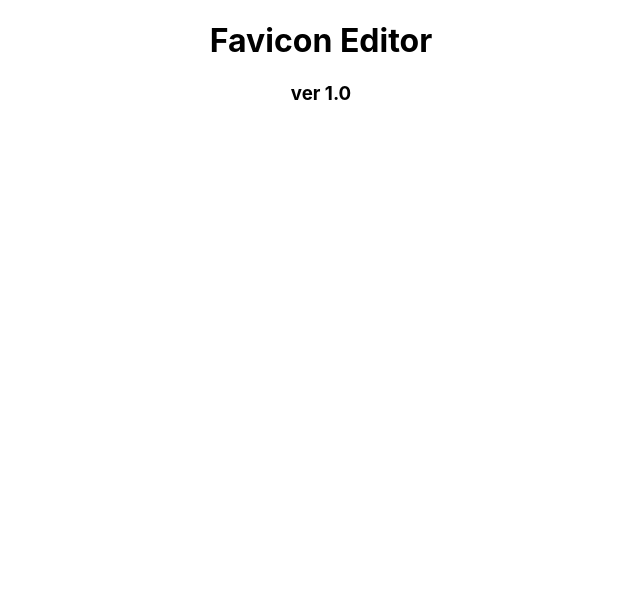
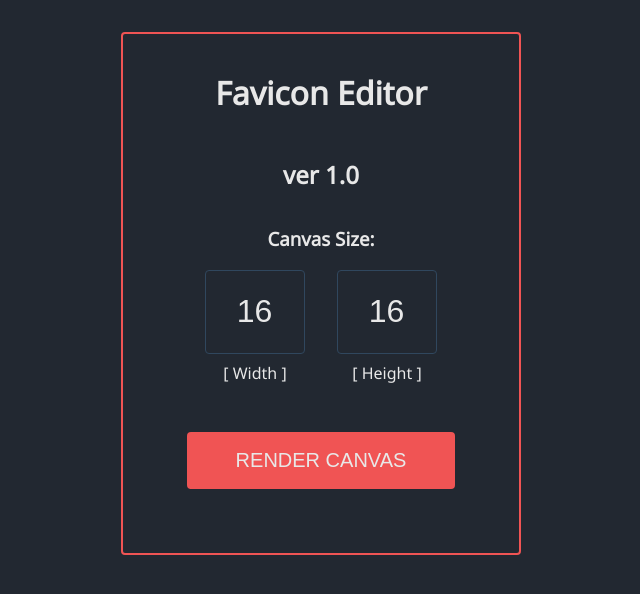
Before and after one commit to JeanPaulAri/favicon-generator, a React (Create React App) app: page / in a window 1280 px wide. Shown: the top 594 px of the page, without its empty margins (319-959 px from the left). Built offline with nearby package versions, Linux system fonts and the light colour scheme.

Commit message:
adding Styles

```diff
--- a/src/Components/Pixel-editor.jsx
+++ b/src/Components/Pixel-editor.jsx
@@ -1,21 +1,57 @@
-import React from "react";
+import React,{useState} from "react";
 import "../Styles/Pixel-editor.scss"
 
 
 export default function PixelEditor(){
+    const [panelWidth, setPanelWidth] = useState(16);
+    const [panelHeight, setPanelHeight] = useState(16);
+    const [hideOptions, setHideOptions] = useState(false);
+    const [hideDrawingPanel, setHideDrawingPanel] = useState(true);
+    const [buttonText, setButtonText] = useState("Render Canvas");
+    const [selectedColor, setColor] = useState("#000000");
 
+    function initializeDrawingPanel(){
+        setHideOptions(!hideOptions);
+        setHideDrawingPanel(!hideDrawingPanel);
+
+        buttonText === "Render Canvas"
+            ? setButtonText("Re-render")
+            : setButtonText("Render Canvas");
+    }
     return(
 
       <div id="PixelEditor">
           <h1>Favicon Editor</h1>
-          <h3>ver 1.0</h3>
+          <h2>ver 1.0</h2>
 
-
+          <h3>Canvas Size:</h3>
           <div id="options">
               <div className="option">
 
+                  <input
+                      type="number"
+                      className="panelInput"
+                      defaultValue={panelWidth}
+                      onChange={(e)=>
+                      {setPanelWidth(e.target.value)}}
+                  />
+                  <span>[ Width ]</span>
+
+              </div>
+              <div className="option">
+
+                  <input
+                      type="number"
+                      className="panelInput"
+                      defaultValue={panelHeight}
+                      onChange={(e)=>
+                      setPanelHeight(e.target.value)}
+                  />
+                  <span>[ Height ]</span>
+
               </div>
           </div>
+          <button className="button" onClick={initializeDrawingPanel}>{buttonText}</button>
       </div>
 
     );
--- a/src/Styles/App.scss
+++ b/src/Styles/App.scss
@@ -1,38 +1,31 @@
-.App {
-  text-align: center;
+@import 'Properties';
+@import url('https://fonts.googleapis.com/css2?family=Montserrat:wght@100;200;300;400;600&family=Noto+Sans:wght@100;300;400&display=swap');
+
+@mixin main_font{
+  font-family: 'Montserrat', sans-serif;
+}
+@mixin second_font{
+  font-family: 'Noto Sans', sans-serif;
 }
 
-.App-logo {
-  height: 40vmin;
-  pointer-events: none;
+body,
+html {
+  margin: 0;
+  padding: 0;
 }
 
-@media (prefers-reduced-motion: no-preference) {
-  .App-logo {
-    animation: App-logo-spin infinite 20s linear;
-  }
+
+
+
+body {
+  @include second_font();
+  background: $black;
+  color: $white;
+  display: flex;
+  justify-content: center;
+  align-items: center;
+
+  text-align: center;
+  min-width: fit-content;
+
 }
-
-.App-header {
-  background-color: #282c34;
-  min-height: 100vh;
-  display: flex;
-  flex-direction: column;
-  align-items: center;
-  justify-content: center;
-  font-size: calc(10px + 2vmin);
-  color: white;
-}
-
-.App-link {
-  color: #61dafb;
-}
-
-@keyframes App-logo-spin {
-  from {
-    transform: rotate(0deg);
-  }
-  to {
-    transform: rotate(360deg);
-  }
-}
--- a/src/Styles/Pixel-editor.scss
+++ b/src/Styles/Pixel-editor.scss
@@ -0,0 +1,73 @@
+@import "Properties";
+
+#PixelEditor {
+  border: 2px solid $red;
+  border-radius: 0.25rem;
+  padding: 1rem 4rem 2rem 4rem;
+  margin-top: 2rem;
+
+  display: flex;
+  flex-direction: column;
+  align-items: center;
+
+  h1 {
+    margin-bottom: 1.5rem;
+  }
+
+  h2 {
+    margin-bottom: 1rem;
+  }
+
+  #options {
+    display: flex;
+    margin-bottom: 3rem;
+    justify-content: center;
+
+    .option {
+      display: flex;
+      flex-direction: column;
+      align-items: center;
+    }
+
+    .panelInput {
+      height: 5rem;
+      width: 5rem;
+      font-size: 2rem;
+      text-align: center;
+      background-color: $black;
+      color: $white;
+      border: 1px solid $grey;
+      border-radius: 0.25rem;
+      margin: 0 1rem 0.5rem 1rem;
+      padding-left: 1rem;
+
+      &:focus {
+        outline: none !important;
+        border-color: $red;
+        box-shadow: 0 0 0.5rem $grey;
+      }
+    }
+  }
+
+  .button {
+    font-size: 1.25rem;
+    background-color: $red;
+    color: $white;
+    padding: 1rem 3rem;
+    border-radius: 0.25rem;
+    text-transform: uppercase;
+    border: 1px solid transparent;
+    transition: background-color 0.2s ease-in-out;
+    margin-bottom: 2rem;
+
+    &:hover {
+      cursor: pointer;
+      background-color: transparent;
+      border-color: $red;
+    }
+  }
+
+  .circle-picker {
+    margin-bottom: 1.5rem !important;
+  }
+}
--- /dev/null
+++ b/src/Styles/_Properties.scss
@@ -0,0 +1,4 @@
+$black: #222831;
+$grey: #30475e;
+$white: #e8e8e8;
+$red: #f05454;
```
